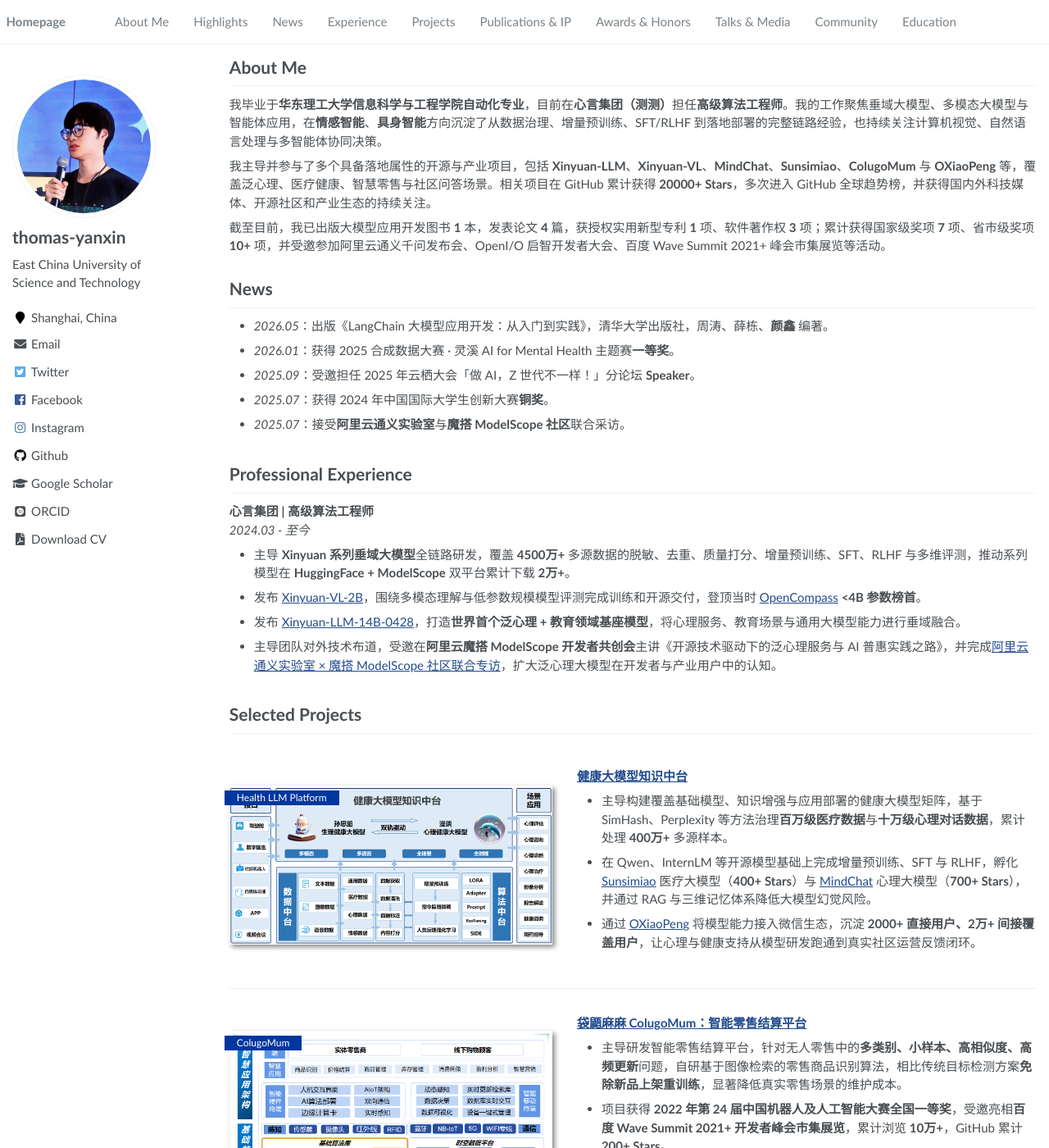
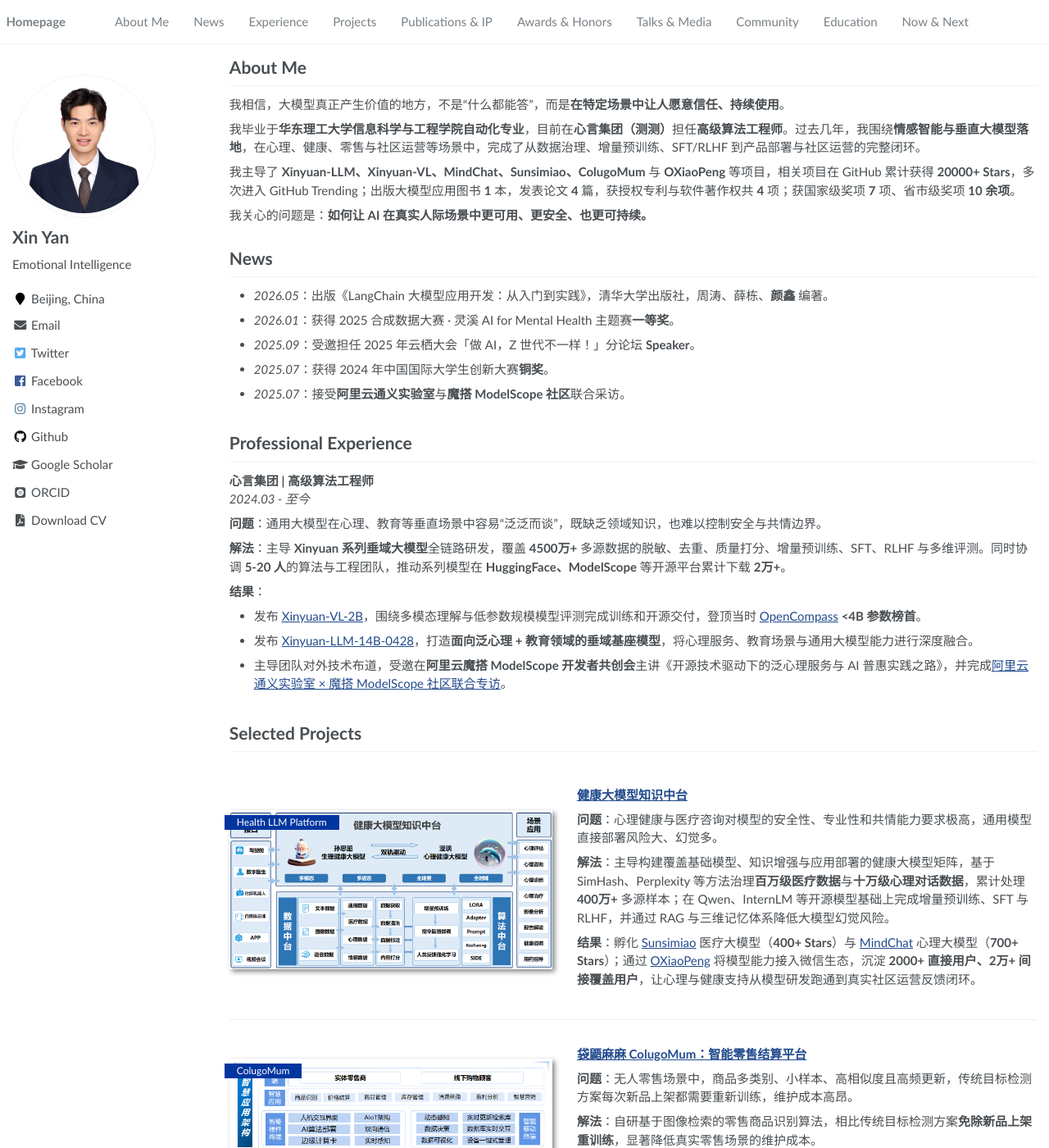
Before and after one commit to thomas-yanxin/thomas-yanxin.github.io, a Jekyll site: the page built from _pages/about.md, in a window 1280 px wide and 1400 px high. Shown: the whole window at 82% size. Built offline with Jekyll 4.4.1, drawn with Linux system fonts in a browser that asks for light colours; some web fonts are replaced; some of the changed text lies outside the part shown.

Commit message:
refactor(about): restructure homepage with problem-driven narrative and cleaner layout

```diff
--- a/_config.yml
+++ b/_config.yml
@@ -6,8 +6,8 @@
 # `jekyll serve`. If you change this file, please restart the server process.
 
 # Site Settings
-title                    : "thomas-yanxin"
-description              : #"Lorem ipsum dolor sit amet, consectetur adipiscing elit. Vivamus ornare aliquet ipsum, ac tempus justo dapibus sit amet. "
+title                    : "Xin Yan"
+description              : ""
 repository               : "thomas-yanxin/thomas-yanxin.github.io"
 google_scholar_stats_use_cdn : True
 
@@ -21,10 +21,10 @@
 
 # Site Author
 author:
-  name             : "thomas-yanxin"
-  avatar           : "images/android-chrome-512x512.png"
-  bio              : "East China University of Science and Technology"
-  location         : "Shanghai, China"
+  name             : "Xin Yan"
+  avatar           : "images/zhengjianzhao-avatar.jpg"
+  bio              : "Emotional Intelligence"
+  location         : "Beijing, China"
   employer         :
   pubmed           :
   googlescholar    : "https://scholar.google.com/citations?user=WYuXNL0AAAAJ&hl=zh-CN"
--- a/_pages/about.md
+++ b/_pages/about.md
@@ -17,12 +17,13 @@
 
 # About Me
 
-我毕业于**华东理工大学信息科学与工程学院自动化专业**，目前在**心言集团（测测）**担任**高级算法工程师**。我的工作聚焦垂域大模型、多模态大模型与智能体应用，在**情感智能**、**具身智能**方向沉淀了从数据治理、增量预训练、SFT/RLHF 到落地部署的完整链路经验，也持续关注计算机视觉、自然语言处理与多智能体协同决策。
+我相信，大模型真正产生价值的地方，不是“什么都能答”，而是**在特定场景中让人愿意信任、持续使用**。
 
-我主导并参与了多个具备落地属性的开源与产业项目，包括 **Xinyuan-LLM**、**Xinyuan-VL**、**MindChat**、**Sunsimiao**、**ColugoMum** 与 **OXiaoPeng** 等，覆盖泛心理、医疗健康、智慧零售与社区问答场景。相关项目在 GitHub 累计获得 **20000+ Stars**，多次进入 GitHub 全球趋势榜，并获得国内外科技媒体、开源社区和产业生态的持续关注。
+我毕业于**华东理工大学信息科学与工程学院自动化专业**，目前在**心言集团（测测）**担任**高级算法工程师**。过去几年，我围绕**情感智能与垂直大模型落地**，在心理、健康、零售与社区运营等场景中，完成了从数据治理、增量预训练、SFT/RLHF 到产品部署与社区运营的完整闭环。
 
-截至目前，我已出版大模型应用开发图书 **1** 本，发表论文 **4** 篇，获授权实用新型专利 **1** 项、软件著作权 **3** 项；累计获得国家级奖项 **7** 项、省市级奖项 **10+** 项，并受邀参加阿里云通义千问发布会、OpenI/O 启智开发者大会、百度 Wave Summit 2021+ 峰会市集展览等活动。
+我主导了 **Xinyuan-LLM、Xinyuan-VL、MindChat、Sunsimiao、ColugoMum** 与 **OXiaoPeng** 等项目，相关项目在 GitHub 累计获得 **20000+ Stars**，多次进入 GitHub Trending；出版大模型应用图书 **1** 本，发表论文 **4** 篇，获授权专利与软件著作权共 **4** 项；获国家级奖项 **7** 项、省市级奖项 **10 余项**。
 
+我关心的问题是：**如何让 AI 在真实人际场景中更可用、更安全、也更可持续。**
 
 <span class='anchor' id='-news'></span>
 
@@ -42,10 +43,14 @@
 **心言集团 | 高级算法工程师**<br>
 *2024.03 - 至今*
 
-* 主导 **Xinyuan 系列垂域大模型**全链路研发，覆盖 **4500万+** 多源数据的脱敏、去重、质量打分、增量预训练、SFT、RLHF 与多维评测，推动系列模型在 **HuggingFace + ModelScope** 双平台累计下载 **2万+**。
+**问题**：通用大模型在心理、教育等垂直场景中容易“泛泛而谈”，既缺乏领域知识，也难以控制安全与共情边界。
+
+**解法**：主导 **Xinyuan 系列垂域大模型**全链路研发，覆盖 **4500万+** 多源数据的脱敏、去重、质量打分、增量预训练、SFT、RLHF 与多维评测。同时协调 **5-20 人**的算法与工程团队，推动系列模型在 **HuggingFace、ModelScope** 等开源平台累计下载 **2万+**。
+
+**结果**：
 * 发布 [Xinyuan-VL-2B](https://huggingface.co/Cylingo/Xinyuan-VL-2B)，围绕多模态理解与低参数规模模型评测完成训练和开源交付，登顶当时 [OpenCompass](https://huggingface.co/spaces/opencompass/open_vlm_leaderboard) **&lt;4B 参数榜首**。
-* 发布 [Xinyuan-LLM-14B-0428](https://huggingface.co/Cylingo/Xinyuan-LLM-14B-0428)，打造**世界首个泛心理 + 教育领域基座模型**，将心理服务、教育场景与通用大模型能力进行垂域融合。
-* 主导团队对外技术布道，受邀在**阿里云魔搭 ModelScope 开发者共创会**主讲《开源技术驱动下的泛心理服务与 AI 普惠实践之路》，并完成[阿里云通义实验室 × 魔搭 ModelScope 社区联合专访](https://mp.weixin.qq.com/s/a16sWs_QPtvoeY4J5eexTg)，扩大泛心理大模型在开发者与产业用户中的认知。
+* 发布 [Xinyuan-LLM-14B-0428](https://huggingface.co/Cylingo/Xinyuan-LLM-14B-0428)，打造**面向泛心理 + 教育领域的垂域基座模型**，将心理服务、教育场景与通用大模型能力进行深度融合。
+* 主导团队对外技术布道，受邀在**阿里云魔搭 ModelScope 开发者共创会**主讲《开源技术驱动下的泛心理服务与 AI 普惠实践之路》，并完成[阿里云通义实验室 × 魔搭 ModelScope 社区联合专访](https://mp.weixin.qq.com/s/a16sWs_QPtvoeY4J5eexTg)。
 
 <span class='anchor' id='projects'></span>
 <span class='anchor' id='-projects'></span>
@@ -57,9 +62,12 @@
 
 **[健康大模型知识中台](https://github.com/X-D-Lab)**
 
-* 主导构建覆盖基础模型、知识增强与应用部署的健康大模型矩阵，基于 SimHash、Perplexity 等方法治理**百万级医疗数据**与**十万级心理对话数据**，累计处理 **400万+** 多源样本。
-* 在 Qwen、InternLM 等开源模型基础上完成增量预训练、SFT 与 RLHF，孵化 [Sunsimiao](https://github.com/X-D-Lab/Sunsimiao) 医疗大模型（**400+ Stars**）与 [MindChat](https://github.com/X-D-Lab/MindChat) 心理大模型（**700+ Stars**），并通过 RAG 与三维记忆体系降低大模型幻觉风险。
-* 通过 [OXiaoPeng](https://github.com/thomas-yanxin/OXiaoPeng) 将模型能力接入微信生态，沉淀 **2000+ 直接用户、2万+ 间接覆盖用户**，让心理与健康支持从模型研发跑通到真实社区运营反馈闭环。
+**问题**：心理健康与医疗咨询对模型的安全性、专业性和共情能力要求极高，通用模型直接部署风险大、幻觉多。
+
+**解法**：主导构建覆盖基础模型、知识增强与应用部署的健康大模型矩阵，基于 SimHash、Perplexity 等方法治理**百万级医疗数据**与**十万级心理对话数据**，累计处理 **400万+** 多源样本；在 Qwen、InternLM 等开源模型基础上完成增量预训练、SFT 与 RLHF，并通过 RAG 与三维记忆体系降低大模型幻觉风险。
+
+**结果**：孵化 [Sunsimiao](https://github.com/X-D-Lab/Sunsimiao) 医疗大模型（**400+ Stars**）与 [MindChat](https://github.com/X-D-Lab/MindChat) 心理大模型（**700+ Stars**）；通过 [OXiaoPeng](https://github.com/thomas-yanxin/OXiaoPeng) 将模型能力接入微信生态，沉淀 **2000+ 直接用户、2万+ 间接覆盖用户**，让心理与健康支持从模型研发跑通到真实社区运营反馈闭环。
+
 </div>
 </div>
 
@@ -68,9 +76,12 @@
 
 **[袋鼯麻麻 ColugoMum：智能零售结算平台](https://github.com/thomas-yanxin/Smart_container)**
 
-* 主导研发智能零售结算平台，针对无人零售中的**多类别、小样本、高相似度、高频更新**问题，自研基于图像检索的零售商品识别算法，相比传统目标检测方案**免除新品上架重训练**，显著降低真实零售场景的维护成本。
-* 项目获得 **2022 年第 24 届中国机器人及人工智能大赛全国一等奖**，受邀亮相**百度 Wave Summit 2021+ 开发者峰会市集展览**，累计浏览 **10万+**，GitHub 累计 **200+ Stars**。
-* 入选启智社区优秀开源项目孵化器并获**2022 年启智社区优秀孵化项目奖**，同步落地**教育部产学合作协同育人项目（百度 & 华东理工大学）课程建设成果**。
+**问题**：无人零售场景中，商品多类别、小样本、高相似度且高频更新，传统目标检测方案每次新品上架都需要重新训练，维护成本高昂。
+
+**解法**：自研基于图像检索的零售商品识别算法，相比传统目标检测方案**免除新品上架重训练**，显著降低真实零售场景的维护成本。
+
+**结果**：项目获得 **2022 年第 24 届中国机器人及人工智能大赛全国一等奖**，受邀亮相**百度 Wave Summit 2021+ 开发者峰会市集展览**，累计浏览 **10万+**，GitHub 累计 **200+ Stars**；入选启智社区优秀开源项目孵化器并获**2022 年启智社区优秀孵化项目奖**，同步落地**教育部产学合作协同育人项目（百度 & 华东理工大学）课程建设成果**。
+
 </div>
 </div>
 
@@ -78,9 +89,11 @@
 
 **[欧小鹏 OXiaoPeng](https://github.com/thomas-yanxin/OXiaoPeng)**
 
-* 在大模型应用尚未普及的早期，率先构建多模型聚合应用，统一封装**百度文心 ERNIE、鹏程·盘古 PanGu、浪潮源 Yuan1.0、元语智能 ChatYuan、ChatGPT 等 5 类主流大模型**，并以**微信、飞书、QQ 三类前端载体**提供对话、文生图与领域知识库问答能力，为后续社区评测与用户反馈采集提供统一接入层。
-* 将真实社区运营反馈纳入大模型体验评估，沉淀**直接用户 2000+、间接覆盖用户 2万+**，服务 OpenI 启智社区、鹏程·盘古、元语智能、飞桨领航团等多个 AI 社区。
-* 项目入围 **2023 年奇绩春季创业营（S23）面试**，并获得 **2022 年启智社区优秀孵化项目奖**。
+**问题**：多个主流大模型能力分散、接入成本高，普通用户和小社区难以低门槛地体验并利用大模型能力。
+
+**解法**：构建多模型聚合应用，统一封装**百度文心 ERNIE、鹏程·盘古 PanGu、浪潮源 Yuan1.0、元语智能 ChatYuan、ChatGPT 等 5 类主流大模型**，并以**微信、飞书、QQ 三类前端载体**提供对话、文生图与领域知识库问答能力。
+
+**结果**：为后续社区评测与用户反馈采集提供统一接入层，将真实社区运营反馈纳入大模型体验评估，沉淀**直接用户 2000+、间接覆盖用户 2万+**，服务 OpenI 启智社区、鹏程·盘古、元语智能、飞桨领航团等多个 AI 社区；项目入围 **2023 年奇绩春季创业营（S23）面试**，并获得 **2022 年启智社区优秀孵化项目奖**。
 
 </div>
 
@@ -92,10 +105,9 @@
 
 </details> -->
 
-<span class='anchor' id='publications'></span>
-<span class='anchor' id='-publications'></span>
+<span class='anchor' id='publications-ip'></span>
 
-# Publications
+# Publications & IP
 
 * 周涛、薛栋、**颜鑫**. 《LangChain 大模型应用开发：从入门到实践》[M]. 清华大学出版社.
 * D. Xue, J. Tu, M. Wang, **X. Yan**, F. Liu and J. Hu, "[Towards Privacy-Preserving Mental Health Support with Large Language Models](https://arxiv.org/abs/2601.01993)," *arXiv preprint* arXiv:2601.01993, 2026.
@@ -108,18 +120,14 @@
 * 【[软件著作权](/proof/%E8%BD%AF%E4%BB%B6%E8%91%97%E4%BD%9C%E6%9D%83-%E8%87%AA%E5%8A%A8%E9%97%AE%E7%AD%94.pdf)】基于领域知识库的智能问答系统 V1.0；著作权人：黄小悦、韩响尘、王鑫、**颜鑫**、林宏聪、任竞展、周天奕；登记号：2022SRE025369。
 
 <span class='anchor' id='awards-honors'></span>
-<span class='anchor' id='-awards'></span>
-<span class='anchor' id='-honors'></span>
 
 # Awards & Honors
 
 ## Featured Awards
 
 * 2025 合成数据大赛 · 灵溪 AI for Mental Health 主题赛**一等奖** - [证明](https://mp.weixin.qq.com/s/qNfiSLt1TfaqjBpXB9rHKQ)
-* 2024 中国国际大学生创新大赛「人因与功效学专项：人因智能关键技术——非接触集成式驾驶员状态智能检测边缘计算技术」**铜奖**
-* 2024 安徽省大学生创新创业大赛「AI 赋能下的军民融合应用创新」产业赛道**金奖**
+* 2024 中国国际大学生创新大赛「人因智能关键技术——非接触集成式驾驶员状态智能检测边缘计算技术」**铜奖**
 * 2023 第 9 届中国国际“互联网+”大学生创新创业大赛「灵心智能」**铜奖**
-* 2023 第 9 届安徽省“互联网+”大学生创新创业大赛「灵心智能」**金奖**
 * 2022 第 8 届中国国际“互联网+”大学生创新创业大赛「晓声科技」**银奖** - [证明](https://mp.weixin.qq.com/s/EujzF8ubT_1PkoMs3u-qTw)
 * 2022 第 24 届中国机器人及人工智能大赛全国**一等奖** - [证明](https://github.com/thomas-yanxin/thomas-yanxin.github.io/blob/master/proof/2022%E5%B9%B4%E7%AC%AC24%E5%B1%8A%E4%B8%AD%E5%9B%BD%E6%9C%BA%E5%99%A8%E4%BA%BA%E5%8F%8A%E4%BA%BA%E5%B7%A5%E6%99%BA%E8%83%BD%E5%A4%A7%E8%B5%9B%E5%85%A8%E5%9B%BD%E4%B8%80%E7%AD%89%E5%A5%96.pdf)
 
@@ -130,10 +138,13 @@
 * 百度飞桨 AIStudio 2022 年度影响力人物 **TOP10** - [证明](https://mp.weixin.qq.com/s/jKTEAP1euh4yBoatod9E0Q)
 * OpenI 启智社区首批核心体验官 - [证明](https://openi.org.cn/index.php?m=content&c=index&a=show&catid=221&id=53)
 * Datawhale 成员 - [证明](https://mp.weixin.qq.com/s/_I-aNX1lAPV2_eYoS0w_Bg)
+* Qwen Ambassador
 
 <details class="archive-details" markdown="1">
 <summary>更多竞赛与荣誉</summary>
 
+* 2024 安徽省大学生创新创业大赛「AI 赋能下的军民融合应用创新」产业赛道**金奖**
+* 2023 第 9 届安徽省“互联网+”大学生创新创业大赛「灵心智能」**金奖**
 * 2022 “建行杯”第 8 届安徽省“互联网+”大学生创新创业大赛「晓声科技」**金奖** - [证明](https://github.com/thomas-yanxin/thomas-yanxin.github.io/blob/master/proof/%E3%80%90%E6%99%93%E5%A3%B0%E7%A7%91%E6%8A%80%E3%80%91%E5%AE%89%E5%BE%BD%E7%9C%81%E9%87%91%E5%A5%96.pdf)
 * 2022 “建行杯”第 8 届江苏省“互联网+”大学生创新创业大赛「镜选未来」**银奖** - [证明](https://github.com/thomas-yanxin/thomas-yanxin.github.io/blob/master/proof/%E7%AC%AC%E5%85%AB%E5%B1%8A%E6%B1%9F%E8%8B%8F%E7%9C%81%E2%80%9C%E4%BA%92%E8%81%94%E7%BD%91%2B%E2%80%9D%E5%A4%A7%E5%AD%A6%E7%94%9F%E5%88%9B%E6%96%B0%E5%88%9B%E4%B8%9A%E5%A4%A7%E8%B5%9B_%E8%B7%AF%E6%BC%94%E9%A1%B9%E7%9B%AE%E8%AF%84%E5%AE%A1%E7%BB%93%E6%9E%9C%E5%8F%91%E5%B8%83%E7%89%88%E6%9C%AC%20.pdf)
 * 2022 “建行杯”第 8 届上海市“互联网+”大学生创新创业大赛「Medbio」**银奖** - [证明](https://github.com/thomas-yanxin/thomas-yanxin.github.io/blob/master/proof/Medbio-%E6%B4%BB%E6%80%A7%E5%B0%8F%E5%88%86%E5%AD%90%E5%8C%96%E5%90%88%E7%89%A9%E7%A7%91%E7%A0%94%E6%9C%8D%E5%8A%A1%E5%B9%B3%E5%8F%B0.pdf)
@@ -213,7 +224,6 @@
 
 <span class='anchor' id='community-activities'></span>
 <span class='anchor' id='-activities'></span>
-<span class='anchor' id='-social-practices'></span>
 
 # Community & Activities
 
@@ -228,16 +238,9 @@
 * 从零搭建校级飞桨领航团，围绕飞桨推广与 AI 实战组织主题讲座、知识竞赛、实操挑战赛与项目体验，累计举办 **5+** 场活动、覆盖 **100+** 人次、孵化 **10+** 个精品项目。
 * 推动“教育部产学合作协同育人项目（百度公司 & 华东理工大学）”课程建设落地，把社区活动沉淀为面向校内 AI 人才培养的课程与实践资源。
 
-**华东理工大学信息学院社团管理部 | 顾问**<br>
-*2019.10 - 2020.06*
-
-* 协调学院 **10+** 学生社团运作，搭建社团与院团委常态化沟通机制，组织“社团招新”“新人培训”“班歌班标大赛”等院级活动。
-* 主持五大学院联合“社团交流会”全流程组织，负责邀请函制作、主持串场、现场协调与复盘总结。
-
 <details class="archive-details" markdown="1">
 <summary>更多社区与社会实践</summary>
 
-* Qwen Ambassador。
 * 2022 OpenI 启智社区首批资深体验官 - [证明](https://openi.org.cn/index.php?m=content&c=index&a=show&catid=221&id=53)
 * 2022 OpenI 启智社区 & 合肥工业大学情感计算与先进智能机器安徽省重点实验室产学研共建学生负责人 - [证明](/proof/OpenI&MAC_LAB.jpg)
 * 2022 百度飞桨智慧零售商品识别产业案例共建者 - [视频](https://www.bilibili.com/video/BV1Fu411y7co/)
@@ -246,11 +249,6 @@
 * 2022 百度飞桨领航团 AI 达人创造营第二期讲师 - [证明](https://mp.weixin.qq.com/s/JfHYZZE701Qt7vJJa1K11w)
 * 2021 百度飞桨领航团 AI 达人创造营第一期讲师 - [证明](https://mp.weixin.qq.com/s/MD-ni4z5EITpdrAZd2FGyg)
 * 2021 百度上海飞桨领航团 & 五角场创新创业学院 meetup 活动 - [证明](https://mp.weixin.qq.com/s/NMJVAttPUHiZEaIIz1zQoA)
-* 2020 及 2021 华东理工大学新生迎新活动志愿者 - [证明](/proof/迎新志愿者.jpg)
-* 2021 上海市无偿献血活动参与者。
-* 2020 华东理工大学 95 公益周“爱加餐项目”志愿者。
-* 2019 华东理工大学寒假招生宣传、自主宣讲活动优秀团队奖 - [证明](/proof/招生宣传.jpg)
-* 2019 华东理工大学青年马克思主义者培养工程结业 - [证明](/proof/青马班.jpg)
 
 </details>
 
@@ -261,8 +259,18 @@
 **华东理工大学 | 信息科学与工程学院 | 自动化专业**<br>
 *2019.09 - 2023.06*
 
-* 华东理工大学校综合课程奖学金三等。
-* 华东理工大学信息科学与工程学院优秀团员 - [证明](https://github.com/thomas-yanxin/thomas-yanxin.github.io/blob/master/proof/%E4%BC%98%E7%A7%80%E5%9B%A2%E5%91%98.jpg)
-* 华东理工大学青春战“疫”优秀志愿者 - [证明](https://github.com/thomas-yanxin/thomas-yanxin.github.io/blob/master/proof/%E6%8A%97%E7%96%AB%E4%BC%98%E7%A7%80%E5%BF%97%E6%84%BF%E8%80%85.jpg)
-* 华东理工大学信息科学与工程学院第六期创新实践育人计划优秀学员 - [证明](https://github.com/thomas-yanxin/thomas-yanxin.github.io/blob/master/proof/%E5%88%9B%E6%96%B0%E8%82%B2%E4%BA%BA.jpg)
-* 华东理工大学信息科学与工程学院社会工作奖 C 等 - [证明](/proof/%E7%A4%BE%E4%BC%9A%E5%B7%A5%E4%BD%9C%E5%A5%96.jpg)
+<span class='anchor' id='now-next'></span>
+
+# Now & Next
+
+**我现在在做什么**
+
+目前我在心言集团继续推进 Xinyuan 系列模型的迭代与落地，同时关注**多智能体协同、具身智能中的情感交互，以及垂直大模型的可持续商业模式**。
+
+**我想合作的方向**
+
+* 垂域大模型在心理、健康、教育、社区服务等场景的技术合作与联合落地
+* 情感智能与多模态交互相关的产品共创
+* 开源社区建设、技术布道与生态运营
+
+如果你对这些方向感兴趣，欢迎通过邮件 [yx20001210@163.com](mailto:yx20001210@163.com) 或 [GitHub](https://github.com/thomas-yanxin) 联系我。
```
Also changed, not shown: _data/navigation.yml (+4 -4 lines), images/zhengjianzhao-avatar.jpg (added), 1 other file.
